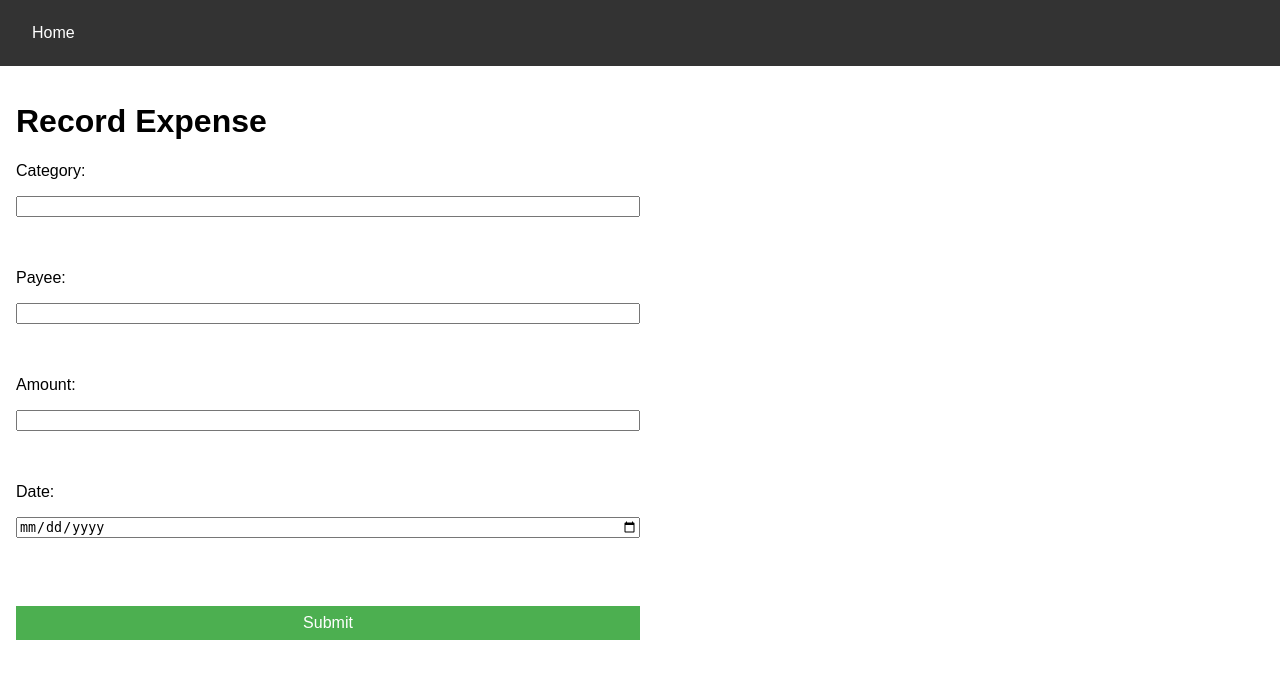
After one commit to noculant/github.io, a Flask app: page /record_expense in a window 1280 px wide. The commit adds this page. Shown: the top 679 px of the page. Run offline with Flask 3, Linux system fonts and the light colour scheme.

Commit message:
got more buttons working, only missing annual/expense report

```diff
--- a/app.py
+++ b/app.py
@@ -29,29 +29,31 @@ def tenant_list():
     return render_template("tenant_list.html", tenants=sorted(landlord.tenant_list, key=lambda x: x.apartment_number))
 
 
-@app.route('/record_rental_income', methods=['GET', 'POST'])
-def record_rental_income():
+@app.route('/record_rental_payment', methods=['GET', 'POST'])
+def record_rental_payment():
     if request.method == 'POST':
-        apartment_number = request.form['apt_number']
+        apartment_number = request.form['apartment_number']
+        month = request.form['month']
         amount = float(request.form['amount'])
-        date = request.form['date']
-        landlord.record_rental_income(apartment_number, amount, date)
+        landlord.rental_income_record.add_income(apartment_number, month, amount)
         return redirect(url_for('rental_income_record'))
-    return render_template('record_rental_income.html', tenants=landlord.tenant_list)
+    return render_template('record_rental_payment.html')
 
 @app.route('/rental_income_record')
 def rental_income_record():
-    return render_template('rental_income_record.html', rental_income_record=landlord.rental_income_record)
+    return render_template('rental_income_record.html', income_records=landlord.rental_income_record.income_records)
 
 @app.route('/record_expense', methods=['GET', 'POST'])
 def record_expense():
     if request.method == 'POST':
-        description = request.form['description']
+        category = request.form['category']
+        payee = request.form['payee']
         amount = float(request.form['amount'])
         date = request.form['date']
-        landlord.record_expense(description, amount, date)
-        return redirect(url_for('expense_record'))
+        landlord.expense_record.add_expense(date, payee, amount, category) # connect front end to back end
+        return redirect(url_for('index'))
     return render_template('record_expense.html')
+
 
 @app.route('/expense_record')
 def expense_record():
--- a/templates/index.html
+++ b/templates/index.html
@@ -5,8 +5,8 @@
   <ul>
     <li><a href="{{ url_for('add_tenant') }}">Add New Tenant</a></li>
     <li><a href="{{ url_for('tenant_list') }}">Show Tenant List</a></li>
+    <li><a href="{{ url_for('record_rental_payment') }}">Input Rental Payment</a></li>
     <li><a href="{{ url_for('rental_income_record') }}">Show Rental Income Record</a></li>
-    <li><a href="{{ url_for('record_rental_income') }}">Input Rental Payment</a></li>
     <li><a href="{{ url_for('record_expense') }}">Input Expense</a></li>
     <li><a href="{{ url_for('expense_record') }}">Show Expense Record</a></li>
     <li><a href="{{ url_for('annual_report') }}">Show Annual Report</a></li>
--- /dev/null
+++ b/templates/record_expense.html
@@ -0,0 +1,20 @@
+{% extends "layout.html" %}
+
+{% block content %}
+    <h1>Record Expense</h1>
+    <form action="{{ url_for('record_expense') }}" method="post">
+        <label for="category">Category:</label>
+        <input type="text" id="category" name="category" required><br><br>
+
+        <label for="payee">Payee:</label>
+        <input type="text" id="payee" name="payee" required><br><br>
+
+        <label for="amount">Amount:</label>
+        <input type="number" id="amount" name="amount" step="0.01" required><br><br>
+
+        <label for="date">Date:</label>
+        <input type="date" id="date" name="date" required><br><br>
+
+        <input type="submit" value="Submit">
+    </form>
+{% endblock %}
```
Also changed, not shown: templates/record_rental_payment.html (+14 -9 lines), templates/rental_income_record.html (+11 -7 lines), rental_income_record_class.py (line endings or trailing spaces).
